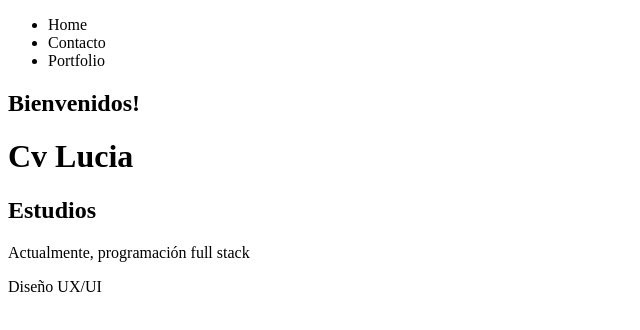
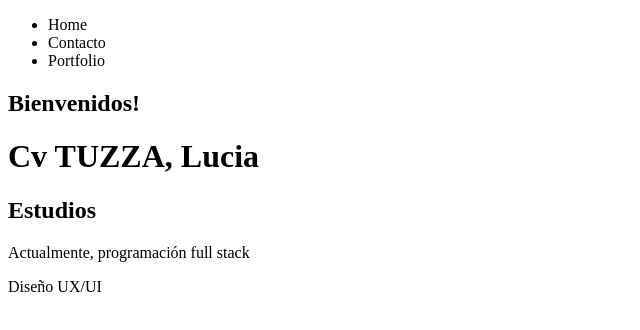
Before and after one commit to tzlucia/aprendiendo-git, a plain HTML site: page index.html in a window 1280 px wide. Shown: the whole page, without its empty margins (0-640 px from the left). Drawn offline with Linux system fonts and the light colour scheme.

Commit message:
actualice nombre

```diff
--- a/index.html
+++ b/index.html
@@ -14,7 +14,7 @@
       </ul>
     </nav>
     <h2>Bienvenidos!</h2>
-    <h1>Cv Lucia</h1>
+    <h1>Cv TUZZA, Lucia</h1>
     <h2>Estudios</h2>
     <p>Actualmente, programación full stack</p>
     <p>Diseño UX/UI</p>
```
